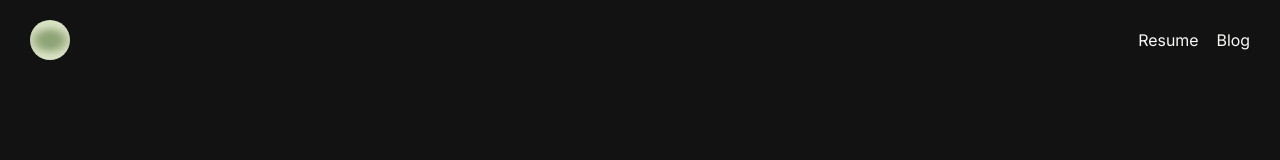
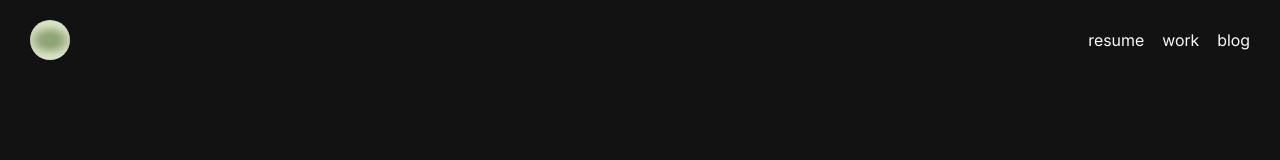
Before and after one commit to orokidd/portfolio, a React (Vite) app: page / in a window 1280 px wide. Shown: the top 160 px of the page. Built offline with nearby package versions, Linux system fonts and the light colour scheme.

Commit message:
add work header nav

```diff
--- a/src/components/Header.tsx
+++ b/src/components/Header.tsx
@@ -9,8 +9,9 @@ export default function Header() {
 				<img src={heroIcon} alt="" className={styles.siteIcon} />
 			</Link>
 			<div className={styles.navigations}>
-				<Link to="/resume">Resume</Link>
-				<a href="#">Blog</a>
+				<Link to="/resume">resume</Link>
+				<Link to="/projects">work</Link>
+				<a href="#">blog</a>
 			</div>
 		</header>
 	);
```
